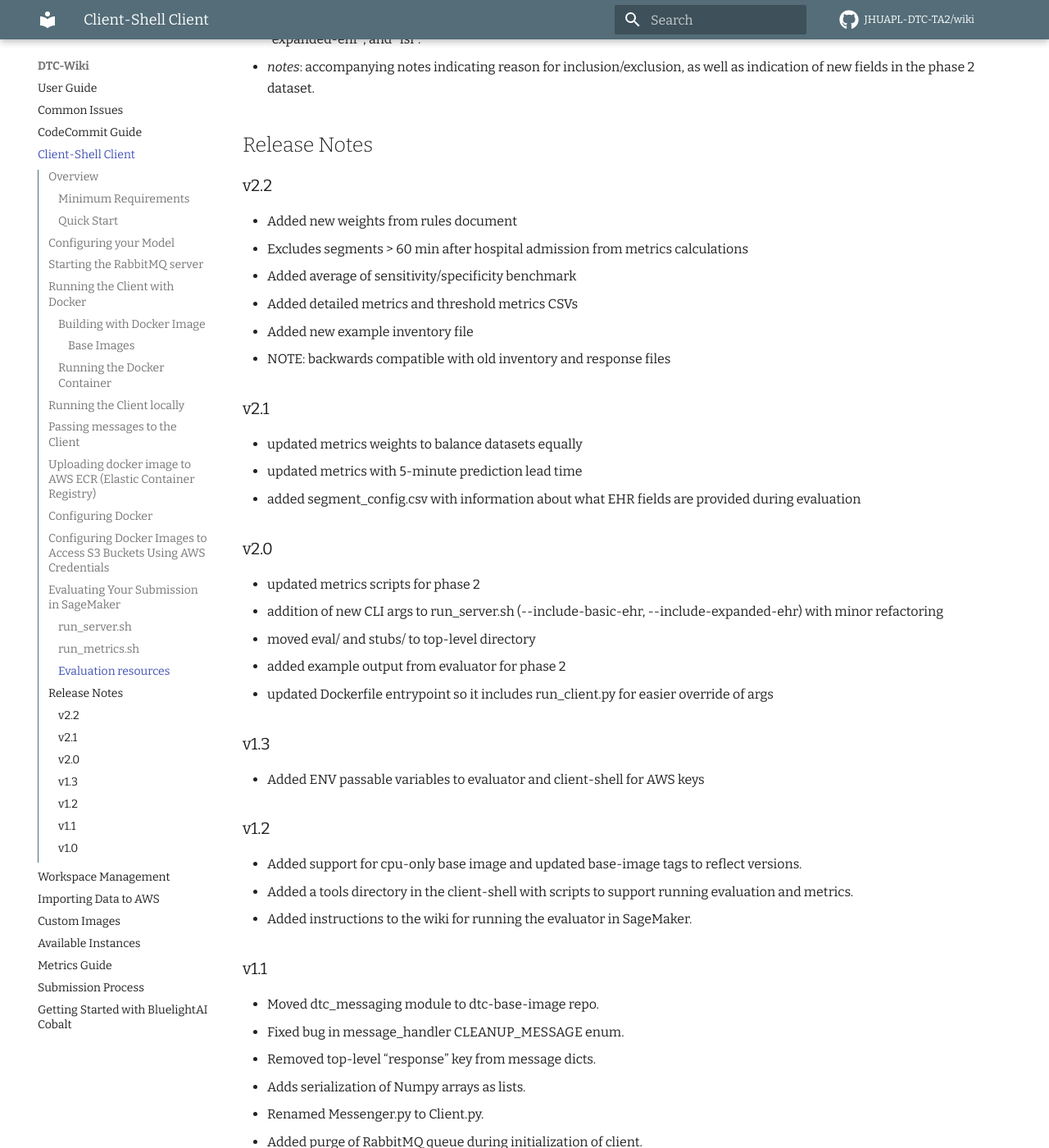
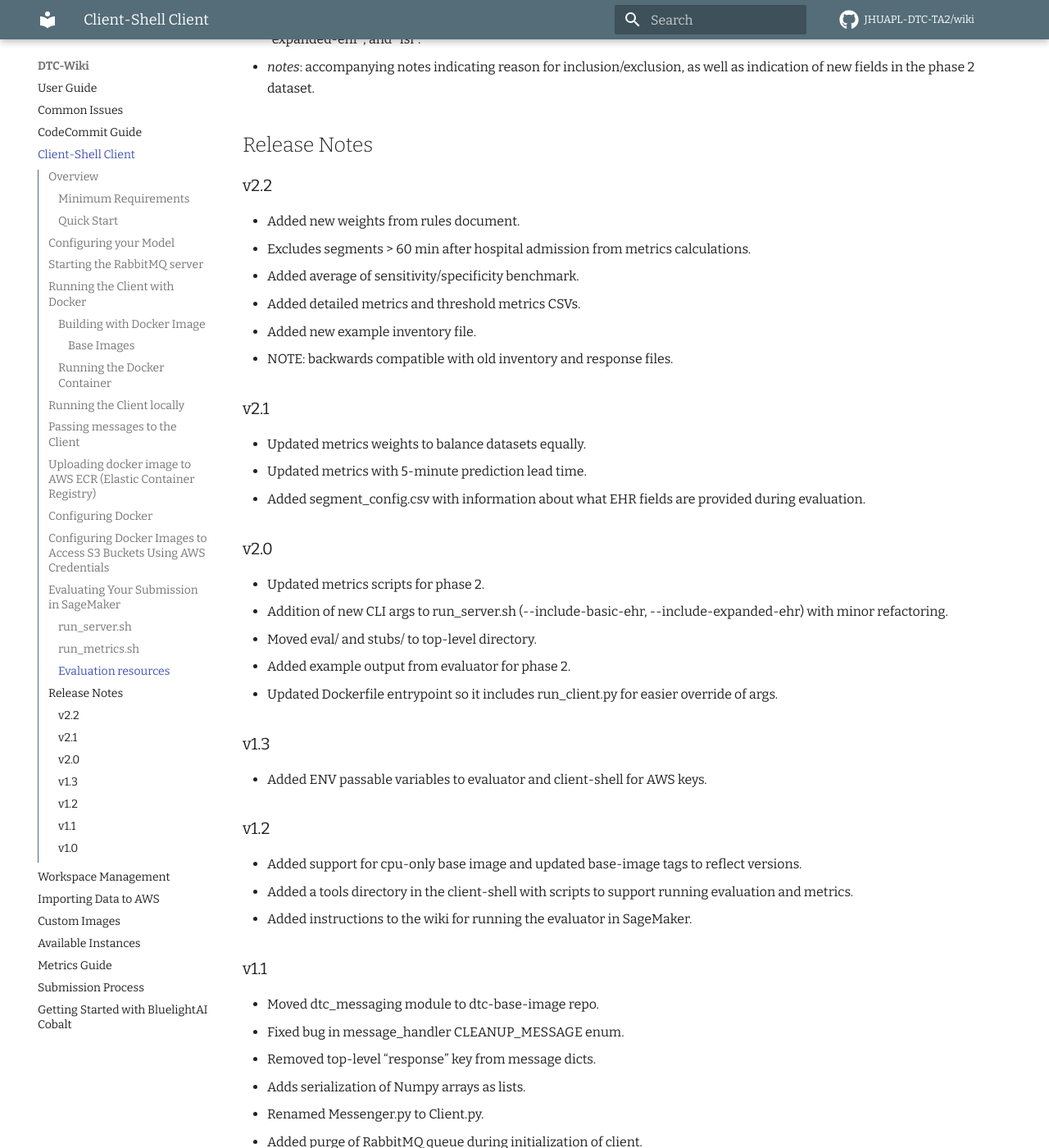
Before and after one commit to JHUAPL-DTC-TA2/wiki, an MkDocs documentation site: the page built from docs/running_client_shell.md, in a window 1280 px wide and 1400 px high, scrolled down 7542 px. Shown: the whole window at 82% size. Built offline with MkDocs 1.6.1 and Material for MkDocs 9.7.7, drawn with Linux system fonts in a browser that asks for light colours; comment, search, counter and statistics services are not loaded; some of the changed text lies outside the part shown.

Commit message:
minor updates, make footer on every page

```diff
--- a/docs/running_client_shell.md
+++ b/docs/running_client_shell.md
@@ -256,27 +256,27 @@
 ## Release Notes
 
 ### v2.2
-- Added new weights from rules document
-- Excludes segments > 60 min after hospital admission from metrics calculations
-- Added average of sensitivity/specificity benchmark
-- Added detailed metrics and threshold metrics CSVs
-- Added new example inventory file
-- NOTE: backwards compatible with old inventory and response files
+- Added new weights from rules document.
+- Excludes segments > 60 min after hospital admission from metrics calculations.
+- Added average of sensitivity/specificity benchmark.
+- Added detailed metrics and threshold metrics CSVs.
+- Added new example inventory file.
+- NOTE: backwards compatible with old inventory and response files.
 
 ### v2.1
-- updated metrics weights to balance datasets equally
-- updated metrics with 5-minute prediction lead time
-- added segment_config.csv with information about what EHR fields are provided during evaluation
+- Updated metrics weights to balance datasets equally.
+- Updated metrics with 5-minute prediction lead time.
+- Added segment_config.csv with information about what EHR fields are provided during evaluation.
 
 ### v2.0
-- updated metrics scripts for phase 2
-- addition of new CLI args to run_server.sh (--include-basic-ehr, --include-expanded-ehr) with minor refactoring
-- moved eval/ and stubs/ to top-level directory
-- added example output from evaluator for phase 2
-- updated Dockerfile entrypoint so it includes run_client.py for easier override of args
+- Updated metrics scripts for phase 2.
+- Addition of new CLI args to run_server.sh (--include-basic-ehr, --include-expanded-ehr) with minor refactoring.
+- Moved eval/ and stubs/ to top-level directory.
+- Added example output from evaluator for phase 2.
+- Updated Dockerfile entrypoint so it includes run_client.py for easier override of args.
 
 ### v1.3
-- Added ENV passable variables to evaluator and client-shell for AWS keys
+- Added ENV passable variables to evaluator and client-shell for AWS keys.
 
 ### v1.2
 - Added support for cpu-only base image and updated base-image tags to reflect versions.
--- a/mkdocs.yaml
+++ b/mkdocs.yaml
@@ -2,6 +2,7 @@
 site_url: https://JHUAPL-DTC-TA2.github.io/wiki/
 repo_url: https://github.com/JHUAPL-DTC-TA2/wiki
 repo_name: JHUAPL-DTC-TA2/wiki
+copyright: Copyright &copy; 2025 The Johns Hopkins University Applied Physics Laboratory LLC
 
 theme:
   name: material
```
Also changed, not shown: other parts of docs/running_client_shell.md (+0 -3 lines), docs/index.md (+1 -1 lines).
